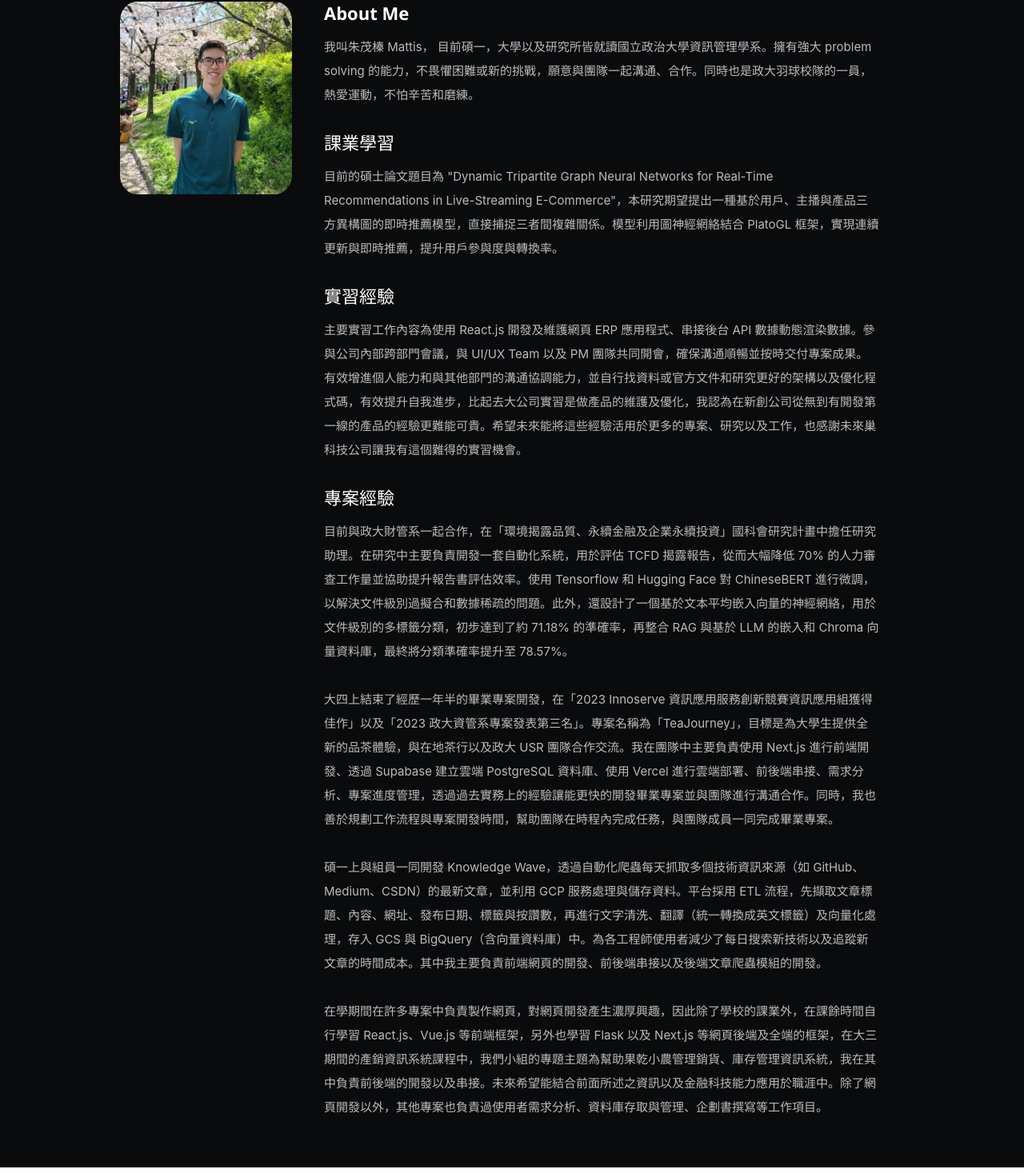
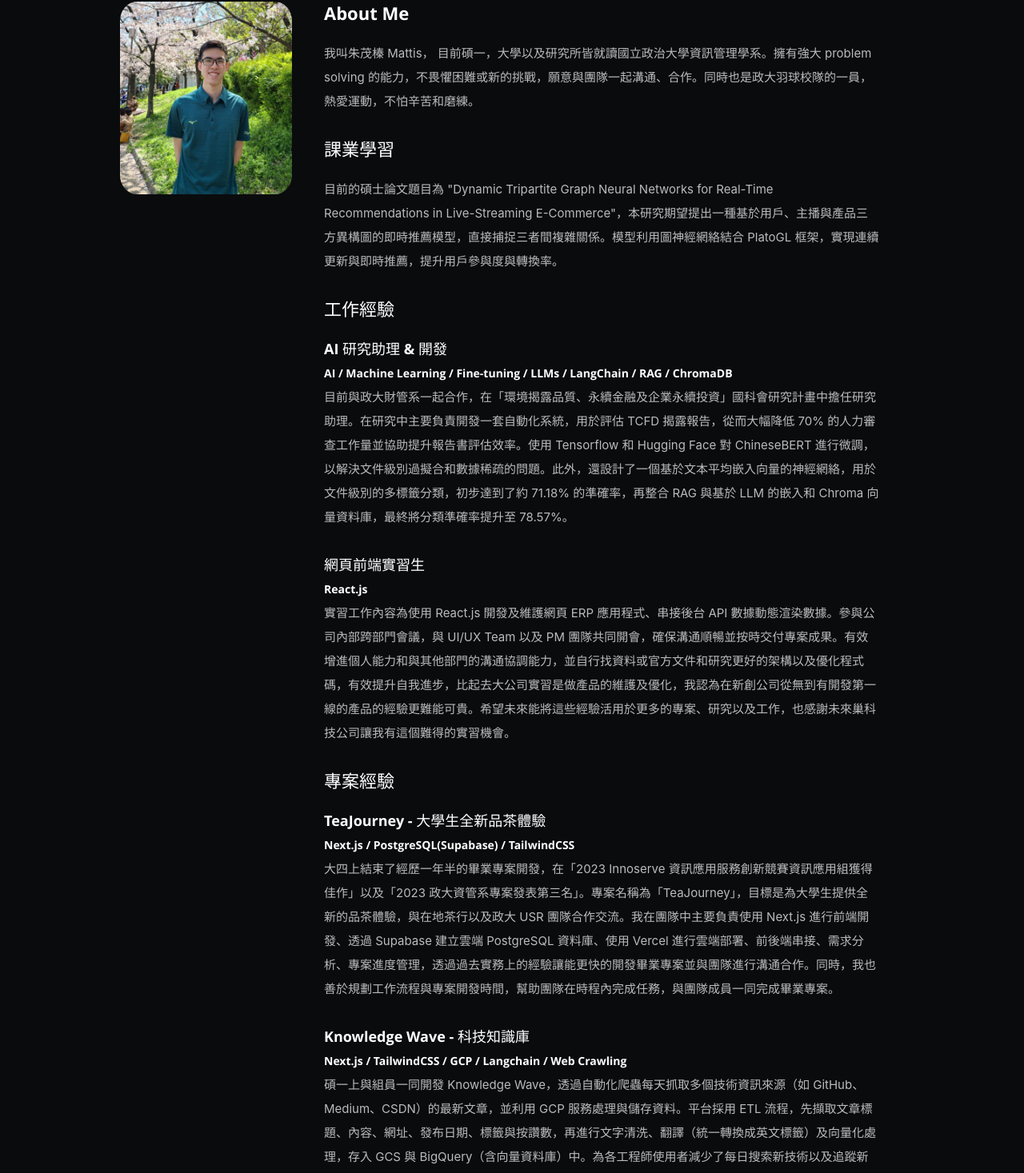
Before and after one commit to Mattis3858/my-portfolio, a React (Create React App) app: page / in a window 1280 px wide. Shown: the part 838-2305 px from the top of the page at 80% size. Built offline with nearby package versions, Linux system fonts and the light colour scheme.

Commit message:
新增 about 各段落副標題&技術

```diff
--- a/public/css/layout.css
+++ b/public/css/layout.css
@@ -227,7 +227,7 @@ ul#nav li.current a {
 #about h2 {
   font: 22px/30px "opensans-bold", sans-serif;
   color: #fff;
-  margin-bottom: 12px;
+  margin-bottom: 20px;
 }
 #about p {
   line-height: 30px;
@@ -259,6 +259,20 @@ ul#nav li.current a {
 #about .download .button i {
   margin-right: 15px;
   font-size: 20px;
+}
+
+#about .aboutme-description {
+  margin-bottom: 30px;
+  line-height: 30px;
+  color: #bbbbbb;
+}
+
+#about h5 {
+  color: #ffffff;
+}
+
+#about h6 {
+  color: #ffffff;
 }
 
 /* ------------------------------------------------------------------ */
--- a/src/components/About.js
+++ b/src/components/About.js
@@ -12,59 +12,61 @@ function About(props) {
           <h2>About Me</h2>
           <div>
             {
-              <p>
-                {resumeData.aboutme.split("\n").map((paragraph, index) => (
-                  <React.Fragment key={index}>
-                    {paragraph}
-                    <br />
-                  </React.Fragment>
+              <div>
+                {resumeData.aboutme.map((paragraph, index) => (
+                  <div key={index} className="aboutme-description">
+                    <h5>{paragraph.description}</h5>
+                    <h6>{paragraph.technique}</h6>
+                    <div>{paragraph.content}</div>
+                  </div>
                 ))}
-              </p>
+              </div>
             }
           </div>
           <h2>課業學習</h2>
           <div>
             {
-              <p>
-                {resumeData.educationDescription
-                  .split("\n")
-                  .map((paragraph, index) => (
-                    <React.Fragment key={index}>
-                      {paragraph}
-                      <br />
-                    </React.Fragment>
-                  ))}
-              </p>
+              <div>
+                {resumeData.educationDescription.map((paragraph, index) => (
+                  <div key={index} className="aboutme-description">
+                    <h5>{paragraph.description}</h5>
+                    <h6>{paragraph.technique}</h6>
+                    <div>{paragraph.content}</div>
+                  </div>
+                ))}
+              </div>
             }
           </div>
-          <h2>實習經驗</h2>
+          <h2>工作經驗</h2>
           <div>
             {
-              <p>
-                {resumeData.internshipExperienceDescription
-                  .split("\n")
-                  .map((paragraph, index) => (
-                    <React.Fragment key={index}>
-                      {paragraph}
-                      <br />
-                    </React.Fragment>
-                  ))}
-              </p>
+              <div>
+                {resumeData.workingExperienceDescription.map(
+                  (paragraph, index) => (
+                    <div key={index} className="aboutme-description">
+                      <h5>{paragraph.description}</h5>
+                      <h6>{paragraph.technique}</h6>
+                      <div>{paragraph.content}</div>
+                    </div>
+                  )
+                )}
+              </div>
             }
           </div>
           <h2>專案經驗</h2>
           <div>
             {
-              <p>
-                {resumeData.projectExperienceDescription
-                  .split("\n")
-                  .map((paragraph, index) => (
-                    <React.Fragment key={index}>
-                      {paragraph}
-                      <br />
-                    </React.Fragment>
-                  ))}
-              </p>
+              <div>
+                {resumeData.projectExperienceDescription.map(
+                  (paragraph, index) => (
+                    <div key={index} className="aboutme-description">
+                      <h5>{paragraph.description}</h5>
+                      <h6>{paragraph.technique}</h6>
+                      <div>{paragraph.content}</div>
+                    </div>
+                  )
+                )}
+              </div>
             }
           </div>
         </div>
--- a/src/resumeData.js
+++ b/src/resumeData.js
@@ -32,16 +32,51 @@ let resumeData = {
   ],
   aboutme:
     // "朱茂榛，現於政治大學資訊管理學系就讀。目前大四，為政大羽球校隊一員，不怕磨練。隨著大學期間不斷的累積讓我逐漸發掘寫程式的樂趣，也透過一次一次的課程專案找到自己有興趣的方向: 網頁開發。之後用了一個寒假的時間學習HTML以及CSS，之後也買了Udemy上的Javascript以及React.js課程，課餘時間也會閱讀React之官方文件持續精進自己的技能，後來大三上的企業資料通訊也讓我更了解專業的網路知識，另外還有一堂產銷資訊系統的課程期末專案需要使用Flask開發系統，而我作為開發人員也了解到前後端溝通的重要，同時透過網路資源以及官方文件自行學習關於後端Node.js以及Express.js，讓我更加確定自己未來的方向，也希望未來能夠進入相關的領域繼續探索。",
-    `我叫朱茂榛 Mattis，	目前碩一，大學以及研究所皆就讀國立政治大學資訊管理學系。擁有強大 problem solving 的能力，不畏懼困難或新的挑戰，願意與團隊一起溝通、合作。同時也是政大羽球校隊的一員，熱愛運動，不怕辛苦和磨練。`,
-  educationDescription: `目前的碩士論文題目為 "Dynamic Tripartite Graph Neural Networks for Real-Time Recommendations in Live-Streaming E-Commerce"，本研究期望提出一種基於用戶、主播與產品三方異構圖的即時推薦模型，直接捕捉三者間複雜關係。模型利用圖神經網絡結合 PlatoGL 框架，實現連續更新與即時推薦，提升用戶參與度與轉換率。`,
-  internshipExperienceDescription: `主要實習工作內容為使用 React.js 開發及維護網頁 ERP 應用程式、串接後台 API 數據動態渲染數據。參與公司內部跨部門會議，與 UI/UX Team 以及 PM 團隊共同開會，確保溝通順暢並按時交付專案成果。有效增進個人能力和與其他部門的溝通協調能力，並自行找資料或官方文件和研究更好的架構以及優化程式碼，有效提升自我進步，比起去大公司實習是做產品的維護及優化，我認為在新創公司從無到有開發第一線的產品的經驗更難能可貴。希望未來能將這些經驗活用於更多的專案、研究以及工作，也感謝未來巢科技公司讓我有這個難得的實習機會。`,
-  projectExperienceDescription: `目前與政大財管系一起合作，在「環境揭露品質、永續金融及企業永續投資」國科會研究計畫中擔任研究助理。在研究中主要負責開發一套自動化系統，用於評估 TCFD 揭露報告，從而大幅降低 70% 的人力審查工作量並協助提升報告書評估效率。使用 Tensorflow 和 Hugging Face 對 ChineseBERT 進行微調，以解決文件級別過擬合和數據稀疏的問題。此外，還設計了一個基於文本平均嵌入向量的神經網絡，用於文件級別的多標籤分類，初步達到了約 71.18% 的準確率，再整合 RAG 與基於 LLM 的嵌入和 Chroma 向量資料庫，最終將分類準確率提升至 78.57%。
+    [
+      {
+        description: "",
+        content: `我叫朱茂榛 Mattis，	目前碩一，大學以及研究所皆就讀國立政治大學資訊管理學系。擁有強大 problem solving 的能力，不畏懼困難或新的挑戰，願意與團隊一起溝通、合作。同時也是政大羽球校隊的一員，熱愛運動，不怕辛苦和磨練。`,
+      },
+    ],
 
-        大四上結束了經歷一年半的畢業專案開發，在「2023 Innoserve 資訊應用服務創新競賽資訊應用組獲得佳作」以及「2023 政大資管系專案發表第三名」。專案名稱為「TeaJourney」，目標是為大學生提供全新的品茶體驗，與在地茶行以及政大 USR 團隊合作交流。我在團隊中主要負責使用 Next.js 進行前端開發、透過 Supabase 建立雲端 PostgreSQL 資料庫、使用 Vercel 進行雲端部署、前後端串接、需求分析、專案進度管理，透過過去實務上的經驗讓能更快的開發畢業專案並與團隊進行溝通合作。同時，我也善於規劃工作流程與專案開發時間，幫助團隊在時程內完成任務，與團隊成員一同完成畢業專案。
+  educationDescription: [
+    {
+      description: "",
+      content: `目前的碩士論文題目為 "Dynamic Tripartite Graph Neural Networks for Real-Time Recommendations in Live-Streaming E-Commerce"，本研究期望提出一種基於用戶、主播與產品三方異構圖的即時推薦模型，直接捕捉三者間複雜關係。模型利用圖神經網絡結合 PlatoGL 框架，實現連續更新與即時推薦，提升用戶參與度與轉換率。`,
+    },
+  ],
+  workingExperienceDescription: [
+    {
+      description: "AI 研究助理 & 開發",
+      technique:
+        "AI / Machine Learning / Fine-tuning / LLMs / LangChain / RAG / ChromaDB",
+      content: `目前與政大財管系一起合作，在「環境揭露品質、永續金融及企業永續投資」國科會研究計畫中擔任研究助理。在研究中主要負責開發一套自動化系統，用於評估 TCFD 揭露報告，從而大幅降低 70% 的人力審查工作量並協助提升報告書評估效率。使用 Tensorflow 和 Hugging Face 對 ChineseBERT 進行微調，以解決文件級別過擬合和數據稀疏的問題。此外，還設計了一個基於文本平均嵌入向量的神經網絡，用於文件級別的多標籤分類，初步達到了約 71.18% 的準確率，再整合 RAG 與基於 LLM 的嵌入和 Chroma 向量資料庫，最終將分類準確率提升至 78.57%。`,
+    },
+    {
+      description: "網頁前端實習生",
+      technique: "React.js",
+      content: `實習工作內容為使用 React.js 開發及維護網頁 ERP 應用程式、串接後台 API 數據動態渲染數據。參與公司內部跨部門會議，與 UI/UX Team 以及 PM 團隊共同開會，確保溝通順暢並按時交付專案成果。有效增進個人能力和與其他部門的溝通協調能力，並自行找資料或官方文件和研究更好的架構以及優化程式碼，有效提升自我進步，比起去大公司實習是做產品的維護及優化，我認為在新創公司從無到有開發第一線的產品的經驗更難能可貴。希望未來能將這些經驗活用於更多的專案、研究以及工作，也感謝未來巢科技公司讓我有這個難得的實習機會。`,
+    },
+  ],
 
-        碩一上與組員一同開發 Knowledge Wave，透過自動化爬蟲每天抓取多個技術資訊來源（如 GitHub、Medium、CSDN）的最新文章，並利用 GCP 服務處理與儲存資料。平台採用 ETL 流程，先擷取文章標題、內容、網址、發布日期、標籤與按讚數，再進行文字清洗、翻譯（統一轉換成英文標籤）及向量化處理，存入 GCS 與 BigQuery（含向量資料庫）中。為各工程師使用者減少了每日搜索新技術以及追蹤新文章的時間成本。其中我主要負責前端網頁的開發、前後端串接以及後端文章爬蟲模組的開發。
+  projectExperienceDescription: [
+    {
+      description: "TeaJourney - 大學生全新品茶體驗",
+      technique: "Next.js / PostgreSQL(Supabase) / TailwindCSS",
+      content: `大四上結束了經歷一年半的畢業專案開發，在「2023 Innoserve 資訊應用服務創新競賽資訊應用組獲得佳作」以及「2023 政大資管系專案發表第三名」。專案名稱為「TeaJourney」，目標是為大學生提供全新的品茶體驗，與在地茶行以及政大 USR 團隊合作交流。我在團隊中主要負責使用 Next.js 進行前端開發、透過 Supabase 建立雲端 PostgreSQL 資料庫、使用 Vercel 進行雲端部署、前後端串接、需求分析、專案進度管理，透過過去實務上的經驗讓能更快的開發畢業專案並與團隊進行溝通合作。同時，我也善於規劃工作流程與專案開發時間，幫助團隊在時程內完成任務，與團隊成員一同完成畢業專案。`,
+    },
+    {
+      description: "Knowledge Wave - 科技知識庫",
+      technique: "Next.js / TailwindCSS / GCP / Langchain / Web Crawling",
+      content: `碩一上與組員一同開發 Knowledge Wave，透過自動化爬蟲每天抓取多個技術資訊來源（如 GitHub、Medium、CSDN）的最新文章，並利用 GCP 服務處理與儲存資料。平台採用 ETL 流程，先擷取文章標題、內容、網址、發布日期、標籤與按讚數，再進行文字清洗、翻譯（統一轉換成英文標籤）及向量化處理，存入 GCS 與 BigQuery（含向量資料庫）中。為各工程師使用者減少了每日搜索新技術以及追蹤新文章的時間成本。其中我主要負責前端網頁的開發、前後端串接以及後端文章爬蟲模組的開發。`,
+    },
+    {
+      description: "",
+      technique: "",
+      content: `在學期間在許多專案中負責製作網頁，對網頁開發產生濃厚興趣，因此除了學校的課業外，在課餘時間自行學習 React.js、Vue.js 等前端框架，另外也學習 Flask 以及 Next.js 等網頁後端及全端的框架，在大三期間的產銷資訊系統課程中，我們小組的專題主題為幫助果乾小農管理銷貨、庫存管理資訊系統，我在其中負責前後端的開發以及串接。未來希望能結合前面所述之資訊以及金融科技能力應用於職涯中。除了網頁開發以外，其他專案也負責過使用者需求分析、資料庫存取與管理、企劃書撰寫等工作項目。`,
+    },
+  ],
 
-        在學期間在許多專案中負責製作網頁，對網頁開發產生濃厚興趣，因此除了學校的課業外，在課餘時間自行學習 React.js、Vue.js 等前端框架，另外也學習 Flask 以及 Next.js 等網頁後端及全端的框架，在大三期間的產銷資訊系統課程中，我們小組的專題主題為幫助果乾小農管理銷貨、庫存管理資訊系統，我在其中負責前後端的開發以及串接。未來希望能結合前面所述之資訊以及金融科技能力應用於職涯中。除了網頁開發以外，其他專案也負責過使用者需求分析、資料庫存取與管理、企劃書撰寫等工作項目。`,
   address: "台北市文山區",
   email: "chumattis@gmail.com",
   website: "https://",
```
